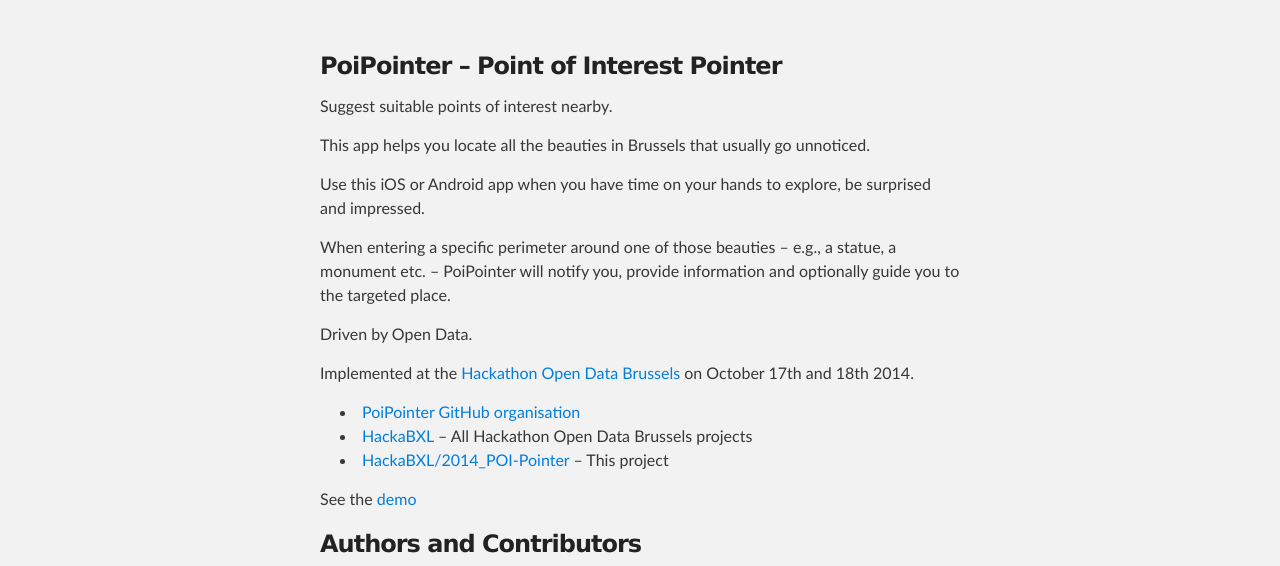
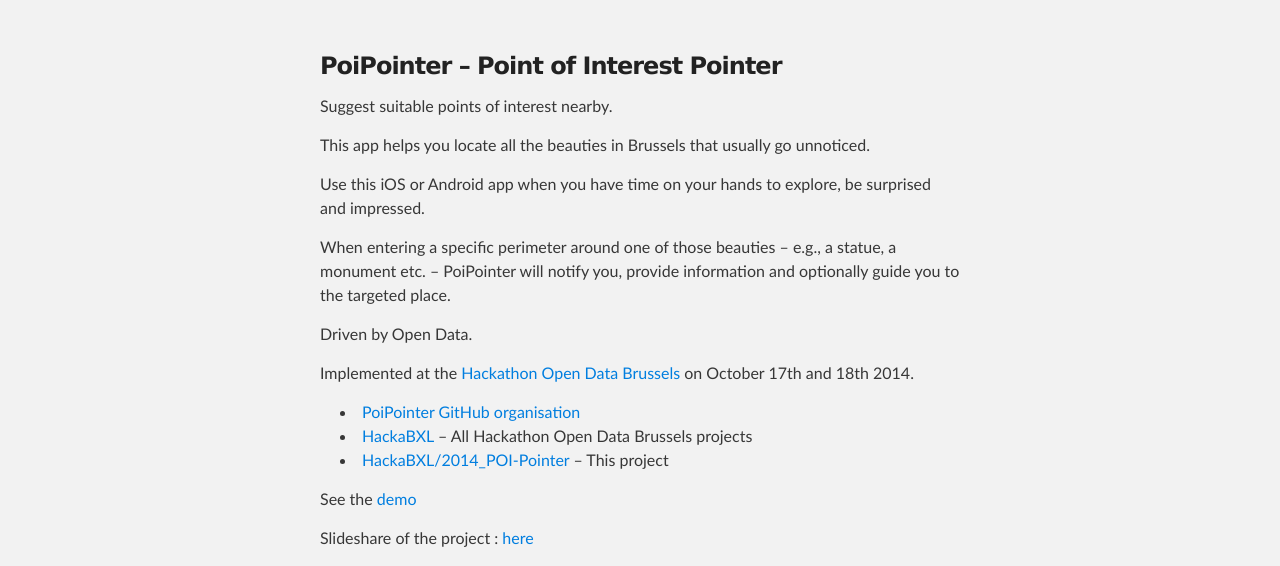
Before and after one commit to PoiPointer/poipointer.github.io, a plain HTML site: page index.html in a window 1280 px wide. Shown: the part 212-778 px from the top of the page. Drawn offline with Linux system fonts and the light colour scheme.

Commit message:
put link of slideshare

```diff
--- a/index.html
+++ b/index.html
@@ -53,6 +53,7 @@ October 17th and 18th 2014.</p>
 </ul>
 
 <p>See the <a href="https://www.justinmind.com/usernote/tests/12951835/12951839/12951841/index.html">demo</a></p>
+<p>Slideshare of the project : <a href="http://fr.slideshare.net/flavienroelandt/poi-pointer-team65">here</a></p>
 
 <h3><a name="authors-and-contributors" class="anchor" href="#authors-and-contributors"><span class="octicon octicon-link"></span></a>Authors and Contributors</h3>
 
```
